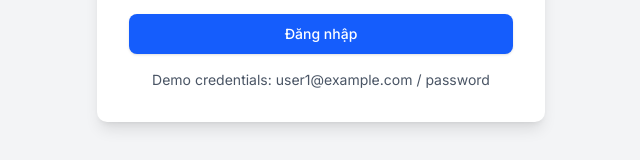
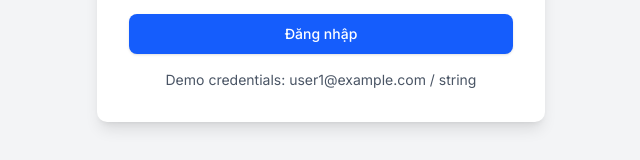
Before and after one commit to NguyenNhat4/chatbotUI, a Next.js app: page /login in a window 1280 px wide. Shown: the part 476-636 px from the top of the page, without its empty margins (319-959 px from the left). Built offline with nearby package versions, Linux system fonts and the light colour scheme.

Commit message:
Update demo account info

```diff
--- a/app/login/page.tsx
+++ b/app/login/page.tsx
@@ -92,7 +92,7 @@ export default function Login() {
         </form>
 
         <p className="mt-4 text-center text-xs sm:text-sm text-gray-600">
-          Demo credentials: user1@example.com / password
+          Demo credentials: user1@example.com / string
         </p>
       </div>
     </div>
```
